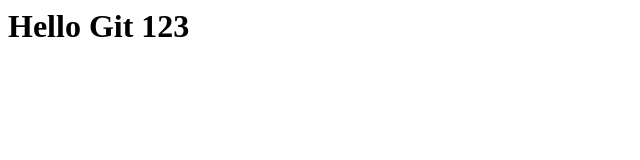
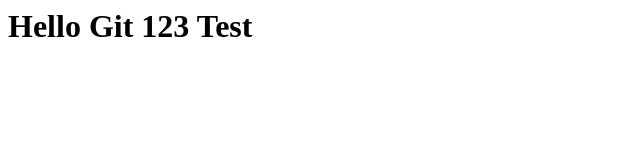
Before and after one commit to Olena98/MyFirstProject, a plain HTML site: page index.html in a window 1280 px wide. Shown: the whole page, without its empty margins (0-640 px from the left). Drawn offline with Linux system fonts and the light colour scheme.

```diff
--- a/index.html
+++ b/index.html
@@ -1 +1 @@
-<h1>Hello Git 123</h1>
+<h1>Hello Git 123 Test</h1>
```
